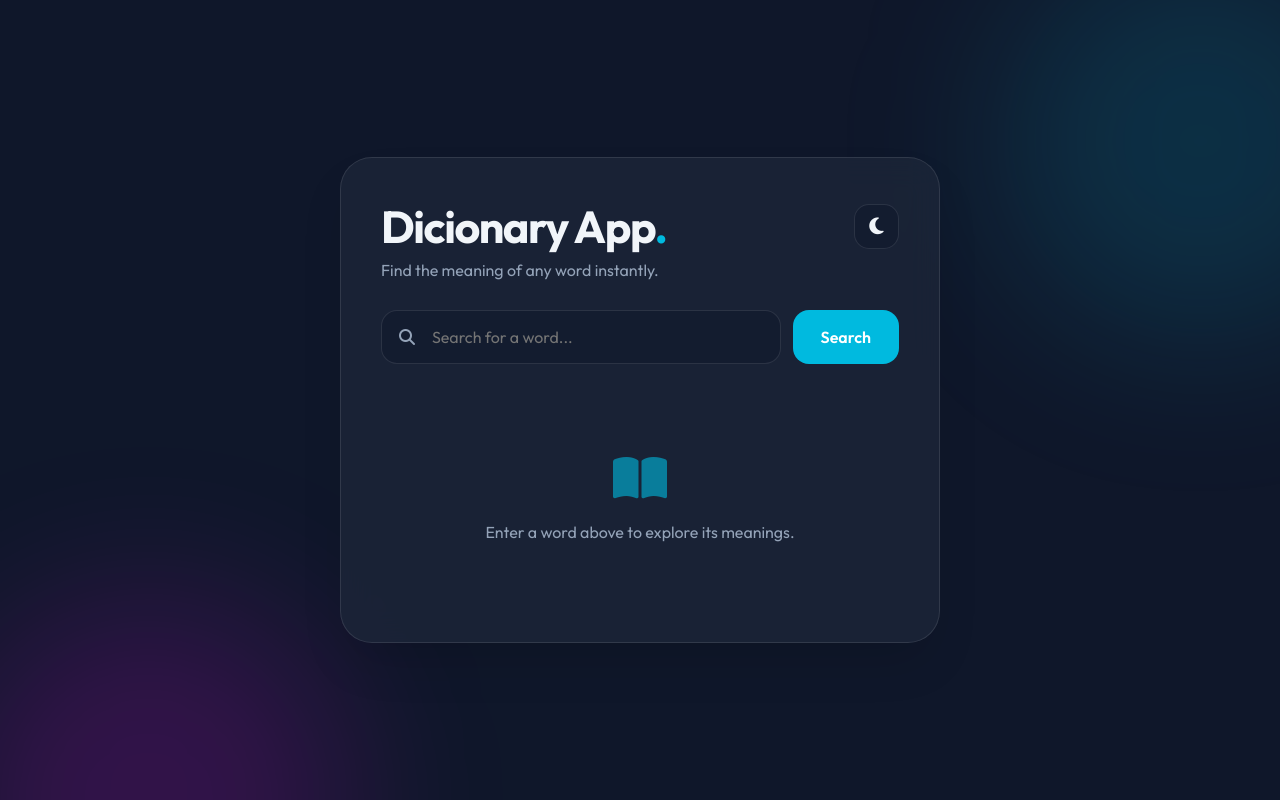
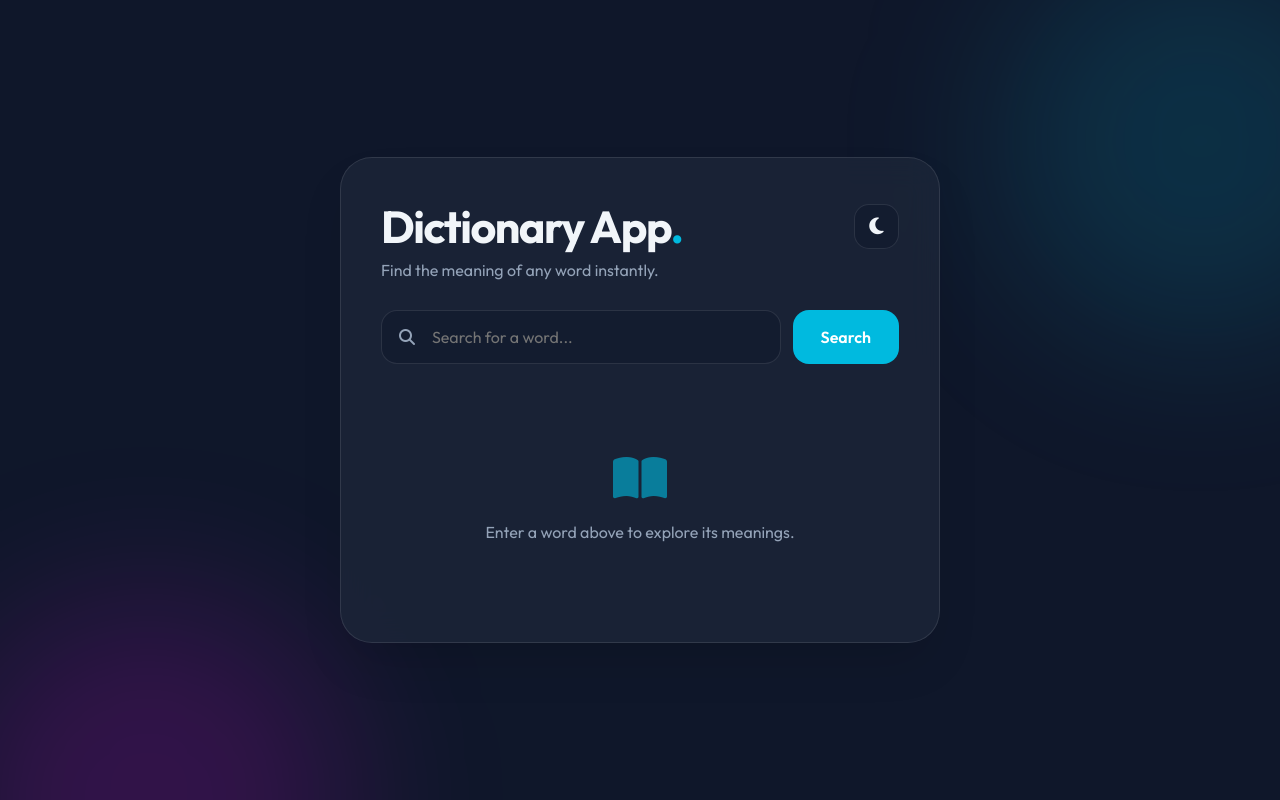
Before and after one commit to ernsimsek/Dictionary-App, a plain HTML site: page index.html in a window 1280 px wide. Drawn offline with Linux system fonts and the light colour scheme.

Commit message:
first commit

```diff
--- a/index.html
+++ b/index.html
@@ -21,7 +21,7 @@
     <div class="container">
         <header>
             <div class="header-top">
-                <h1>Dicionary App<span>.</span></h1>
+                <h1>Dictionary App<span>.</span></h1>
                 <button id="theme-toggle" class="theme-btn" title="Toggle Theme">
                     <i class="fa-solid fa-moon"></i>
                 </button>
```
Also changed, not shown: assets/screenshots/dark-mode.png (added), assets/screenshots/light-mode.png (added), 1 other file.
